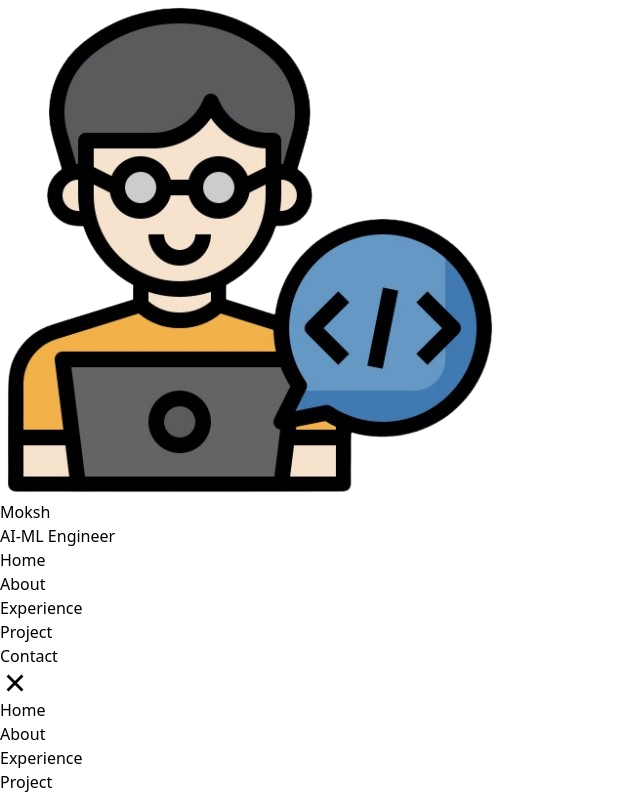
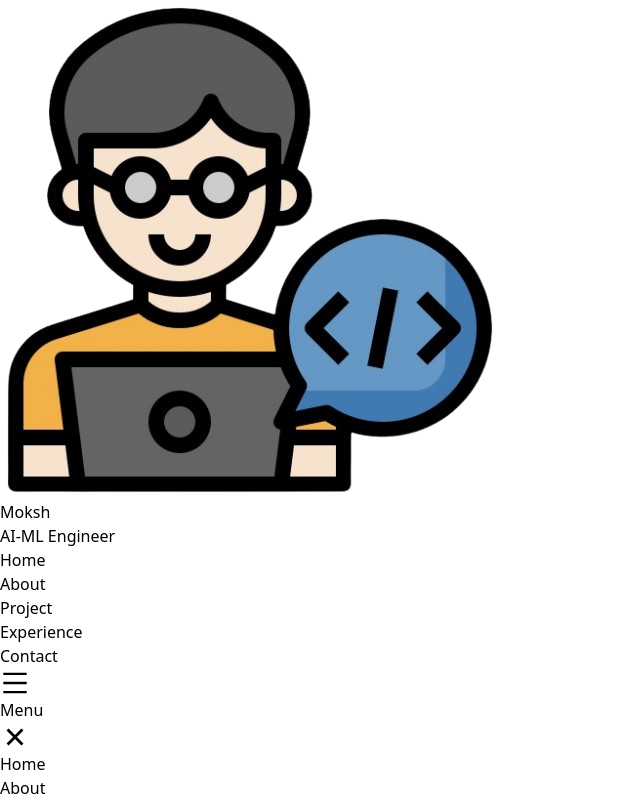
Before and after one commit to 0001Moksh/moksh-portfolio, a React (Vite) app: page / in a window 1280 px wide. Both pictures are taken after a click on the element 640 px from the left and 683 px from the top of the page. Shown: the top 800 px of the page, without its empty margins (0-640 px from the left). Built offline with nearby package versions, Linux system fonts and the light colour scheme.

Commit message:
edit menu bar in navbar

```diff
--- a/package.json
+++ b/package.json
@@ -12,6 +12,7 @@
   "dependencies": {
     "@tailwindcss/vite": "^4.0.5",
     "axios": "^1.7.9",
+    "framer-motion": "^12.4.2",
     "react": "^19.0.0",
     "react-dom": "^19.0.0",
     "react-hook-form": "^7.54.2",
--- a/src/components/Navbar.jsx
+++ b/src/components/Navbar.jsx
@@ -1,93 +1,87 @@
 import React, { useState } from "react";
+import { motion, AnimatePresence } from "framer-motion";
 import pic from "../../public/image.jpg";
 import { AiOutlineMenu } from "react-icons/ai";
 import { IoCloseSharp } from "react-icons/io5";
 import { Link } from "react-scroll";
+
 function Navbar() {
   const [menu, setMenu] = useState(false);
+
   const navItems = [
-    {
-      id: 1,
-      text: "Home",
-    },
-    {
-      id: 2,
-      text: "About",
-    },
-    {
-      id: 4,
-      text: "Experience",
-    },
-    {
-      id: 3,
-      text: "Project",
-    },
-    {
-      id: 5,
-      text: "Contact",
-    },
+    { id: 1, text: "Home" },
+    { id: 2, text: "About" },
+    { id: 3, text: "Project" },
+    { id: 4, text: "Experience" },
+    { id: 5, text: "Contact" },
   ];
+
   return (
     <>
-      <div className="h-15 max-w-screen-2xl container mx-auto px-4 md:px-20 h-200 shadow-md fixed top-0 left-0 right-0 z-50 bg-white">
-        <div className="flex justify-between items-center h-16">
-          <div className=" flex space-x-2">
-            <img src={pic} className="h-12 w-12" alt="" />
-            <h1 className="font-semibold text-x1 cursor-pointer">
-              <span className="text-white-500 text-2xl">Moksh</span>
-              <p className="text-sm">AI-ML Engineer</p>
+      <div className="fixed top-0 left-0 right-0 bg-white shadow-md z-50 px-4 md:px-20 h-16 flex items-center justify-between">
+        <div className="flex items-center space-x-2">
+          <img src={pic} className="h-12 w-12" alt="logo" />
+          <h1 className="font-semibold text-xl cursor-pointer">
+            <span className="text-gray-800 text-2xl">Moksh</span>
+            <p className="text-sm text-gray-600">AI-ML Engineer</p>
           </h1>
         </div>
-          {/* desktop navbar */}
-          <div>
+
+        {/* Desktop Navbar */}
         <ul className="hidden md:flex space-x-8">
           {navItems.map(({ id, text }) => (
-                <li
-                  className="hover:scale-105 duration-200 cursor-pointer"
-                  key={id}
-                >
-                  <Link
-                    to={text}
-                    smooth={true}
-                    duration={500}
-                    offset={-70}
-                    activeClass="active"
-                  >
+            <li key={id} className="hover:scale-105 duration-200 cursor-pointer">
+              <Link to={text} smooth={true} duration={500} offset={-70} activeClass="active">
                 {text}
               </Link>
             </li>
           ))}
         </ul>
-            <div onClick={() => setMenu(!menu)} className="md:hidden">
-              {menu ? <IoCloseSharp size={30} /> : <AiOutlineMenu size={30} />}
+
+        {/* Mobile Menu Button */}
+        <div className="md:hidden" onClick={() => setMenu(true)}>
+          <AiOutlineMenu size={30} />
         </div>
       </div>
+
+      {/* AnimatePresence for enter & exit animations */}
+      <AnimatePresence>
+        {menu && (
+          <>
+            {/* Sidebar Menu */}
+            <motion.div
+              initial={{ x: "-100vw" }}
+              animate={{ x: 0 }}
+              exit={{ x: "-100vw" }} // Exit animation
+              transition={{ type: "spring", stiffness: 120, damping: 13 }}
+              className="fixed top-0 left-0 h-full w-64 bg-white shadow-lg z-50"
+            >
+              <div className="flex justify-between items-center p-4 border-b">
+                <h2 className="text-xl font-bold">Menu</h2>
+                <IoCloseSharp size={30} className="cursor-pointer" onClick={() => setMenu(false)} />
               </div>
-        {/* mobile navbar */}
-        {menu && (
-          <div className="bg-white">
-            <ul className="md:hidden flex flex-col h-screen items-center justify-center space-y-3 text-xl">
+              <ul className="flex flex-col space-y-6 p-6 text-lg">
                 {navItems.map(({ id, text }) => (
-                <li
-                  className="hover:scale-105 duration-200 font-semibold cursor-pointer"
-                  key={id}
-                >
-                  <Link
-                    onClick={() => setMenu(!menu)}
-                    to={text}
-                    smooth={true}
-                    duration={500}
-                    offset={-70}
-                    activeClass="active"
-                  >
+                  <li key={id} className="hover:scale-105 duration-200 cursor-pointer">
+                    <Link onClick={() => setMenu(false)} to={text} smooth={true} duration={500} offset={-70} activeClass="active">
                       {text}
                     </Link>
                   </li>
                 ))}
               </ul>
-          </div>
+            </motion.div>
+
+            {/* Overlay */}
+            <motion.div
+              initial={{ opacity: 0.2 }}
+              animate={{ opacity: 0.7 }}
+              exit={{ opacity: 0 }} // Fade out when closing
+              className="fixed top-0 left-0 w-full h-full bg-black"
+              onClick={() => setMenu(false)}
+            ></motion.div>
+          </>
         )}
-      </div>
+      </AnimatePresence>
     </>
   );
 }
```
Also changed, not shown: 1 other file (tests, documents, lock files or other folders). Lines whose indentation alone changed are shown as unchanged.
